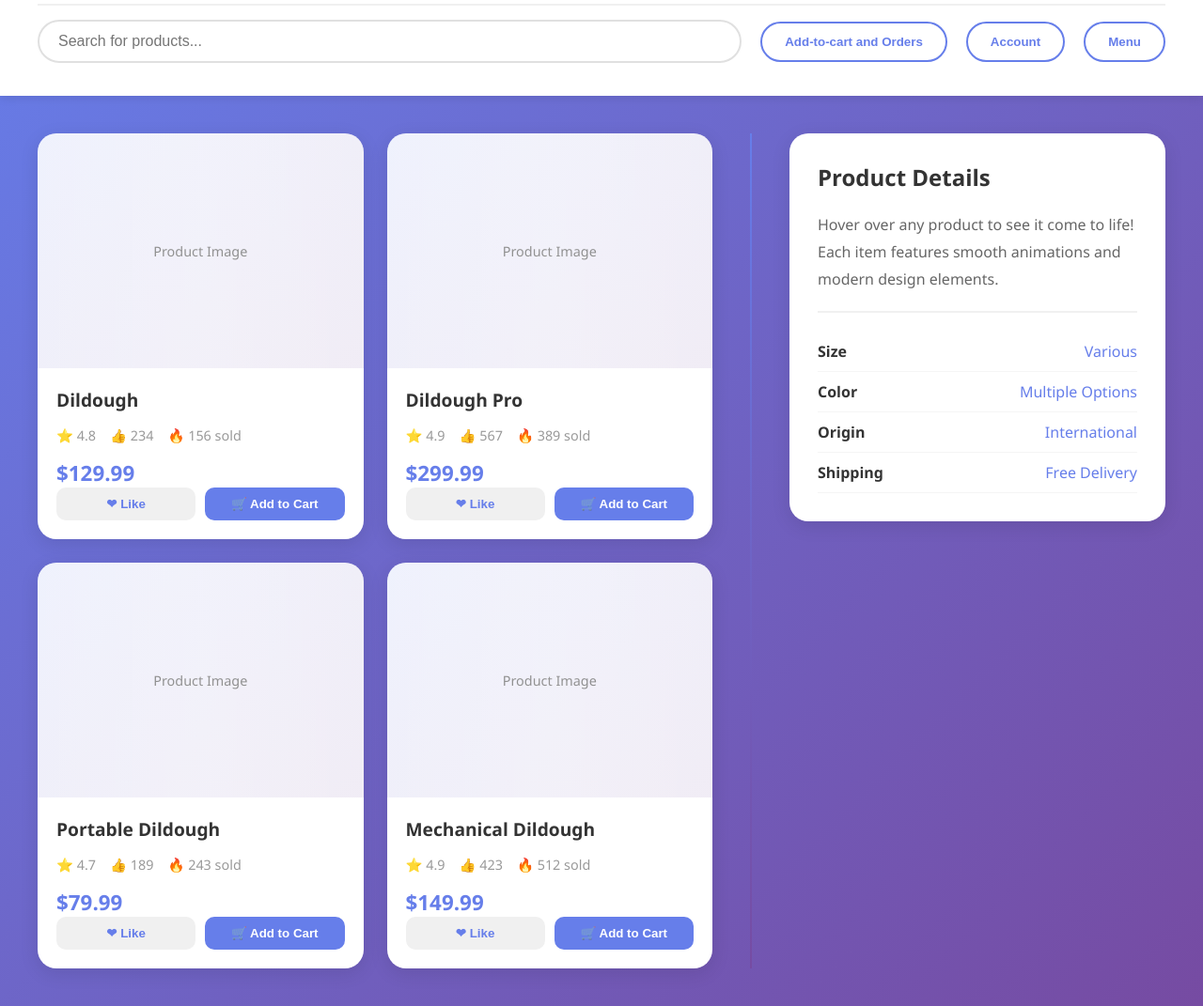
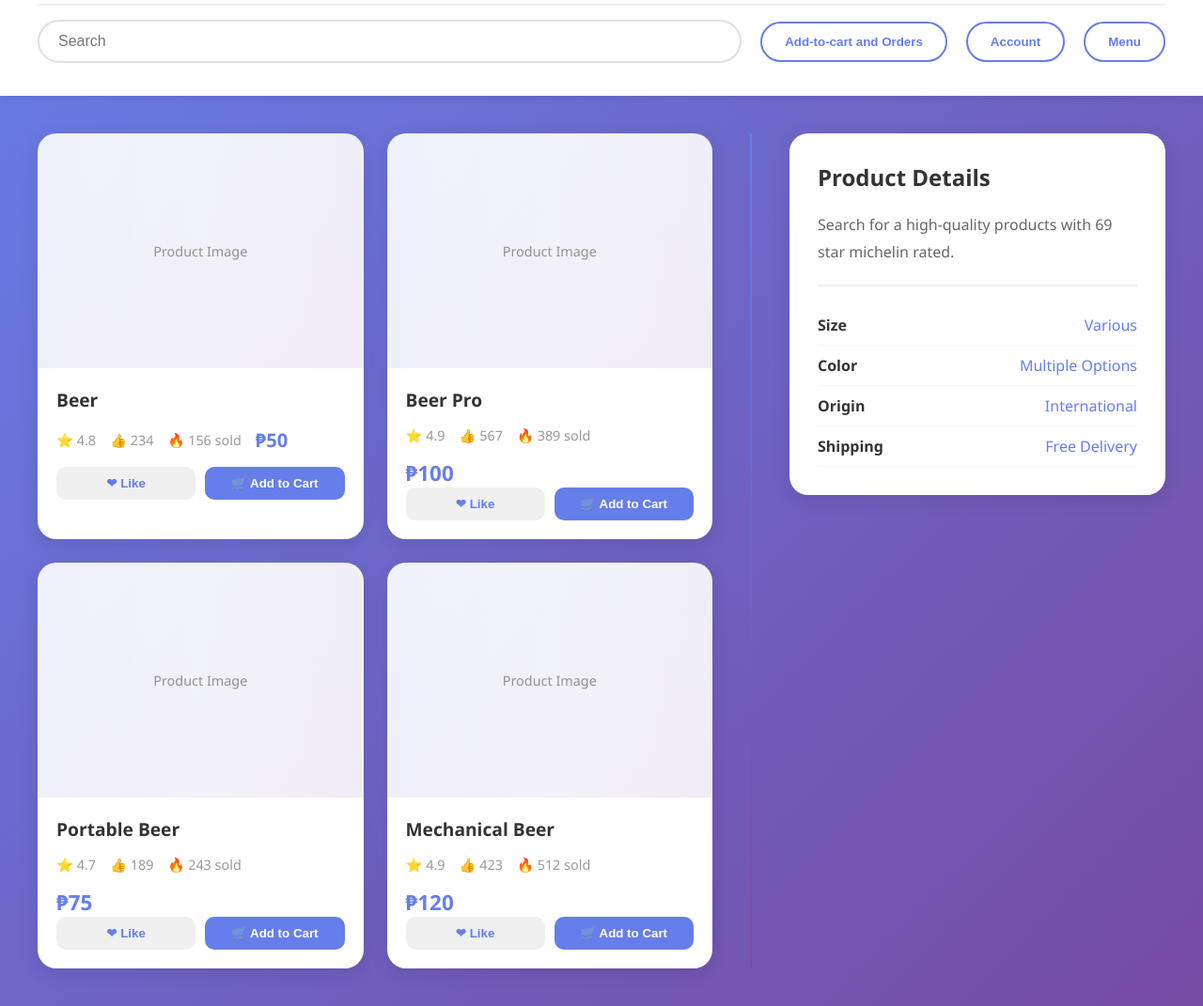
Before and after one commit to spikled/PIT_in_DSA, a plain HTML site: page index.html in a window 1280 px wide. Shown: the part 91-1162 px from the top of the page at 94% size. Drawn offline with Linux system fonts and the light colour scheme.

Commit message:
Update index.html testing

```diff
--- a/index.html
+++ b/index.html
@@ -301,10 +301,10 @@
 </head>
 <body>
     <div class="header">
-        <h1 class="title">Tindahan ni Sir Jeff</h1>
+        <h1 class="title">Akong tindahan kay dili mn imo</h1>
         <div class="nav-bar">
             <div class="search-bar">
-                <input type="text" placeholder="Search for products...">
+                <input type="text" placeholder="Search">
             </div>
             <button class="nav-btn">Add-to-cart and Orders</button>
             <button class="nav-btn">Account</button>
@@ -319,14 +319,14 @@
                     Product Image
                 </div>
                 <div class="product-info">
-                    <div class="product-name">Dildough</div>
+                    <div class="product-name">Beer</div>
                     <div class="product-stats">
                         <span class="stat-item">⭐ 4.8</span>
                         <span class="stat-item">👍 234</span>
                         <span class="stat-item">🔥 156 sold</span>
+                        <div class="product-price">₱50</div>
                     </div>
                     <div class="product-actions">
-                        <div class="product-price">$129.99</div>
                     </div>
                     <div class="action-buttons">
                         <button class="btn btn-like">❤ Like</button>
@@ -340,14 +340,14 @@
                     Product Image
                 </div>
                 <div class="product-info">
-                    <div class="product-name">Dildough Pro</div>
+                    <div class="product-name">Beer Pro</div>
                     <div class="product-stats">
                         <span class="stat-item">⭐ 4.9</span>
                         <span class="stat-item">👍 567</span>
                         <span class="stat-item">🔥 389 sold</span>
                     </div>
                     <div class="product-actions">
-                        <div class="product-price">$299.99</div>
+                        <div class="product-price">₱100</div>
                     </div>
                     <div class="action-buttons">
                         <button class="btn btn-like">❤ Like</button>
@@ -361,14 +361,14 @@
                     Product Image
                 </div>
                 <div class="product-info">
-                    <div class="product-name">Portable Dildough</div>
+                    <div class="product-name">Portable Beer</div>
                     <div class="product-stats">
                         <span class="stat-item">⭐ 4.7</span>
                         <span class="stat-item">👍 189</span>
                         <span class="stat-item">🔥 243 sold</span>
                     </div>
                     <div class="product-actions">
-                        <div class="product-price">$79.99</div>
+                        <div class="product-price">₱75</div>
                     </div>
                     <div class="action-buttons">
                         <button class="btn btn-like">❤ Like</button>
@@ -382,14 +382,14 @@
                     Product Image
                 </div>
                 <div class="product-info">
-                    <div class="product-name">Mechanical Dildough</div>
+                    <div class="product-name">Mechanical Beer</div>
                     <div class="product-stats">
                         <span class="stat-item">⭐ 4.9</span>
                         <span class="stat-item">👍 423</span>
                         <span class="stat-item">🔥 512 sold</span>
                     </div>
                     <div class="product-actions">
-                        <div class="product-price">$149.99</div>
+                        <div class="product-price">₱120</div>
                     </div>
                     <div class="action-buttons">
                         <button class="btn btn-like">❤ Like</button>
@@ -404,7 +404,7 @@
         <div class="product-detail">
             <h2 class="detail-title">Product Details</h2>
             <div class="detail-content">
-                Hover over any product to see it come to life! Each item features smooth animations and modern design elements.
+                Search for a high-quality products with 69 star michelin rated.
             </div>
             <div class="detail-specs">
                 <div class="spec-item">
```
